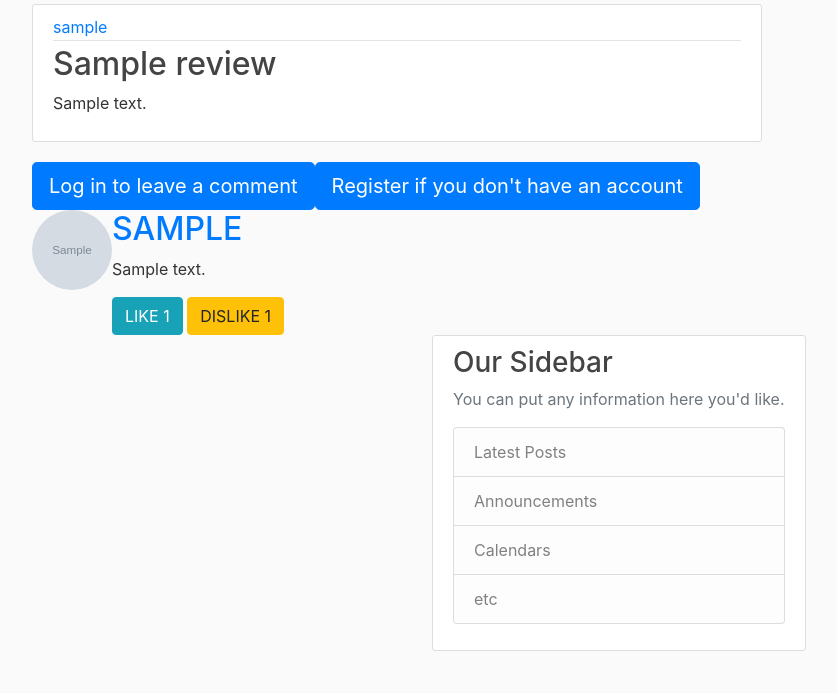
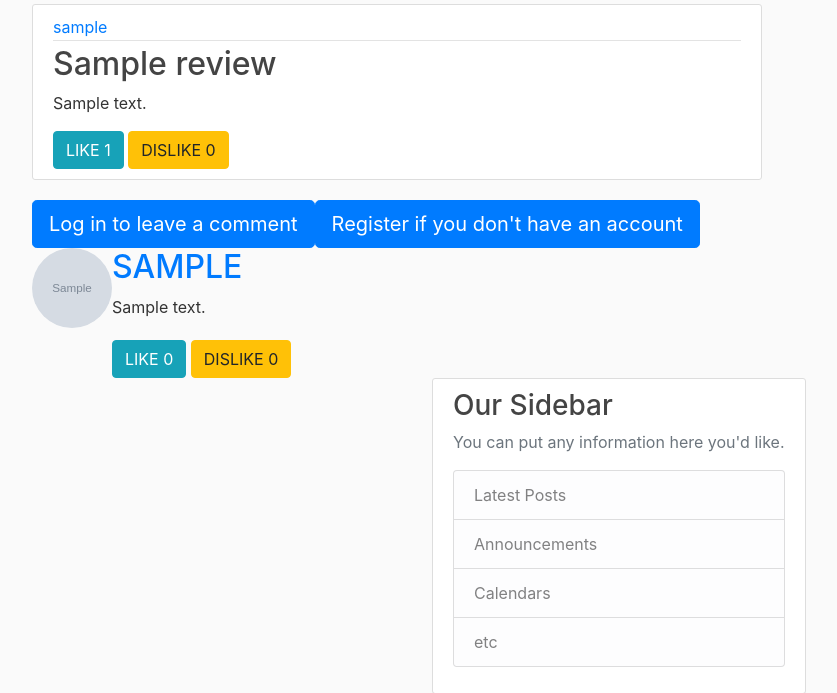
Before and after one commit to thosakwe/cen4020-project, a Django app: page /review/1/ in a window 1280 px wide. Shown: the part 76-769 px from the top of the page, without its empty margins (53-890 px from the left). Run offline with Django 3.2, Linux system fonts and the light colour scheme; tables that the repository leaves empty hold one stand-in row (values such as "Sample post"); grey boxes marked "Sample" are stand-in pictures; some libraries are stand-ins or nearby versions.

Commit message:
Users can like and dislike reviews
Users can now like and dislike reviews; however, I think I should make
code more generic so it's more portable

```diff
--- a/Game_Review/game/templates/Game/game.html
+++ b/Game_Review/game/templates/Game/game.html
@@ -39,7 +39,11 @@
                 <p class="media-comment">
                   {{ review.content }}
                 </p>
-                <button class="btn btn-info btn-circle text-uppercase" id="like"> Like {{ review.likes }}</button>
+                <form class="like_form" method="post" style="margin-top: 1.3em;">
+                    {{ like_form }}
+                    {% csrf_token %}
+                    <button type="submit" class="btn btn-info btn-circle text-uppercase" id="like"> Like {{ review.get_likes }}</button>
+                </form>
                 <button class="btn btn-warning btn-circle text-uppercase" id="dislike"> Dislike {{ review.dislikes }}</button>
             </div>
           </div>
--- a/Game_Review/review/admin.py
+++ b/Game_Review/review/admin.py
@@ -2,12 +2,13 @@ from __future__ import unicode_literals
 
 from django.contrib import admin
 
-from .models import Review, Comment
+from .models import Review, Comment, ReviewVote
 
 # Register your models here.
 # -*- coding: utf-8 -*-
 admin.site.register(Review)
 admin.site.register(Comment)
+admin.site.register(ReviewVote)
 
 class CommentAdmin(admin.ModelAdmin):
     list_display = ('author', 'on_review', 'content', 'date_posted')
--- a/Game_Review/review/forms.py
+++ b/Game_Review/review/forms.py
@@ -1,4 +1,4 @@
-from .models import Comment
+from .models import Comment, Like, ReviewVote
 from django import forms
 
 """
@@ -9,3 +9,15 @@ class CommentForm(forms.ModelForm):
 """
 class CommentForm(forms.Form):
     content = forms.CharField()
+
+class LikeForm(forms.ModelForm):
+    class Meta:
+        model = Like
+        exclude = '__all__'
+        widgets = {'user': forms.HiddenInput(),'review': forms.HiddenInput(),}
+
+class ReviewVoteForm(forms.ModelForm):
+    class Meta:
+        model = Like
+        exclude = '__all__'
+        widgets = {'user': forms.HiddenInput(),'review': forms.HiddenInput(),'vote': forms.HiddenInput(),}
--- a/Game_Review/review/models.py
+++ b/Game_Review/review/models.py
@@ -23,6 +23,14 @@ class Review(models.Model):
     def get_absolute_url(self):
         return reverse('review-detail', kwargs={'pk':self.pk})
 
+    #def get_likes(self):
+    #    return self.like_set.all().count()
+    def get_likes(self):
+        return self.reviewvote_set.filter(vote=1).count()
+
+    def get_dislikes(self):
+        return self.reviewvote_set.filter(vote=-1).count()
+
 class Rating(models.Model):
     author = models.ForeignKey(User, on_delete=models.CASCADE)
     on_review = models.ForeignKey(Review, on_delete=models.CASCADE)
@@ -33,9 +41,28 @@ class Comment(models.Model):
     review = models.ForeignKey(Review, on_delete=models.CASCADE)
     content = models.TextField()
     date_posted = models.DateTimeField(default=timezone.now)
+    likes = models.IntegerField(default=0)
+    dislikes = models.IntegerField(default=0)
     # parent_comment = models.ForeignKey(Comment, on_delete=models.CASCADE, null=True)
     class Meta:
         ordering = ['-date_posted']
+
+    def get_likes(self):
+        return 0
+
+    def get_dislikes(self):
+        return 0
+
+class Like(models.Model):
+    user = models.ForeignKey(User, on_delete=models.CASCADE)
+    review = models.ForeignKey(Review, on_delete=models.CASCADE)
+
+class ReviewVote(models.Model):
+    user = models.ForeignKey(User, on_delete=models.CASCADE)
+    review = models.ForeignKey(Review, on_delete=models.CASCADE)
+    vote = models.IntegerField(default=0)
+    class Meta:
+       unique_together = ("user", "review", "vote")
 """
 class ReplyTo(models.Model):
     comment = models.ForeignKey(Comment, on_delete=models.CASCADE)
--- a/Game_Review/review/templates/review/review_detail.html
+++ b/Game_Review/review/templates/review/review_detail.html
@@ -15,6 +15,16 @@
         </div>
         <h2><a class="article-title">{{ review.title }}</a></h2>
         <p class="article-content">{{ review.content }}</p>
+        {% if user.is_authenticated %}
+        <form class="like_form" method="post" style="margin-top: 1.3em;">
+            {% csrf_token %}
+            <button name="like_btn" class="btn btn-info btn-circle text-uppercase" id="like"> Like {{ review.get_likes }}</button>
+            <button name="dislike_btn" class="btn btn-warning btn-circle text-uppercase" id="dislike"> Dislike {{ review.get_dislikes }}</button>
+        </form>
+        {% else %}
+          <button name="like_btn" class="btn btn-info btn-circle text-uppercase" id="like"> Like {{ review.get_likes }}</button>
+          <button name="dislike_btn" class="btn btn-warning btn-circle text-uppercase" id="dislike"> Dislike {{ review.get_dislikes }}</button>
+        {% endif %}
       </div>
     </article>
     <div class="comment-section">
@@ -26,7 +36,7 @@
         <form class="comment_form" method="post" style="margin-top: 1.3em;">
           {{ comment_form }}
           {% csrf_token %}
-          <button type="submit" class="btn btn-primary  btn-lg">Send</button>
+          <button type="submit" name="comment_form" class="btn btn-primary btn-lg">Send</button>
         </form>
         {% else %}
           <a class="btn btn-primary  btn-lg" href="{% url 'login' %}">Log in to leave a comment</a>
@@ -45,8 +55,11 @@
               <p class="media-comment">
                 {{ comment.content }}
               </p>
-              <button class="btn btn-info btn-circle text-uppercase" id="like"> Like {{ review.likes }}</button>
-              <button class="btn btn-warning btn-circle text-uppercase" id="dislike"> Dislike {{ review.dislikes }}</button>
+              <form class="like_form" method="post" style="margin-top: 1.3em;">
+                  {% csrf_token %}
+                  <button name="clike_btn" class="btn btn-info btn-circle text-uppercase" id="like"> Like {{ comment.get_likes }}</button>
+                  <button name="cdislike_btn" class="btn btn-warning btn-circle text-uppercase" id="dislike"> Dislike {{ comment.get_dislikes }}</button>
+              </form>
           </div>
         </div>
       </li>
--- a/Game_Review/review/views.py
+++ b/Game_Review/review/views.py
@@ -1,11 +1,10 @@
 from django.shortcuts import render, get_object_or_404
-from .models import Review, Comment
+from .models import Review, Comment, Like, ReviewVote
 from game.models import Game
 from django.views.generic import ListView, DetailView, CreateView, UpdateView, DeleteView
 from django.contrib.auth.mixins import LoginRequiredMixin, UserPassesTestMixin
-from .models import Review
 from users.models import Profile
-from .forms import CommentForm
+from .forms import CommentForm, LikeForm, ReviewVoteForm
 import re
 
 # Create your views here.
@@ -37,25 +36,55 @@ def review_detail(request, pk):
     review = get_object_or_404(Review, pk=pk)
     comments = review.comment_set.all()#.filter(active=True)
     new_comment = None
-    # Comment posted
+    comment_form = CommentForm()
+    like_form = LikeForm()
     if request.method == 'POST':
-        form = CommentForm(request.POST, request.FILES)
-        form.initial['author'] = request.user
-        form.initial['review'] = review
-        if form.is_valid():
-            #content = form.cleaned_data['content']
-            new_comment = Comment()
-            new_comment.review = review
-            new_comment.author = request.user
-            new_comment.content = form.cleaned_data['content']
-            new_comment.save()
-    else:
-        form = CommentForm()
+        # Comment posted
+        if "comment_form" in request.POST:
+            comment_form = CommentForm(request.POST, request.FILES)
+            comment_form.initial['author'] = request.user
+            comment_form.initial['review'] = review
+            if comment_form.is_valid():
+                new_comment = Comment()
+                new_comment.review = review
+                new_comment.author = request.user
+                new_comment.content = comment_form.cleaned_data['content']
+                new_comment.save()
+
+        # Liked review
+        user_vote = ReviewVote.objects.filter(user=request.user,review=review)
+        if "like_btn" in request.POST:
+            if not user_vote.filter(vote=1):
+                new_like = ReviewVote()
+                new_like.review = review
+                new_like.user = request.user
+                new_like.vote = 1
+                new_like.save()
+            else:
+                user_vote.delete()
+            if user_vote.filter(vote=-1).exists():
+                user_vote.get(vote=-1).delete()
+
+        # Disliked review
+        if "dislike_btn" in request.POST:
+            if not user_vote.filter(vote=-1):
+                new_like = ReviewVote()
+                new_like.review = review
+                new_like.user = request.user
+                new_like.vote = -1
+                new_like.save()
+            else:
+                user_vote.delete()
+            if user_vote.filter(vote=1).exists():
+                user_vote.get(vote=1).delete()
+
+
     context = {
             'review': review,
             'comments': comments,
             'new_comment': new_comment,
-            'comment_form': form,
+            'comment_form': comment_form,
+            'like_form': like_form,
         }
     return render(request, template_name, context)
 
```
Also changed, not shown: Game_Review/review/migrations/0001_initial.py.
